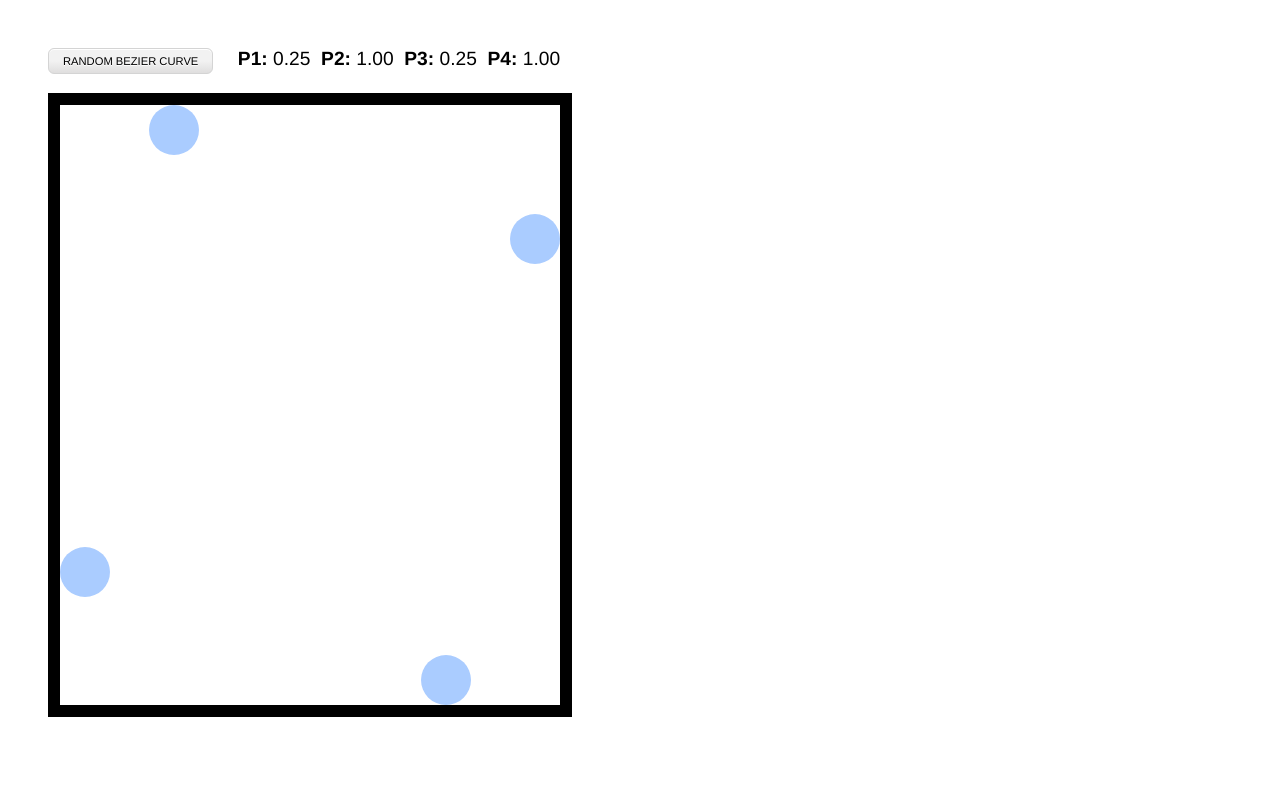
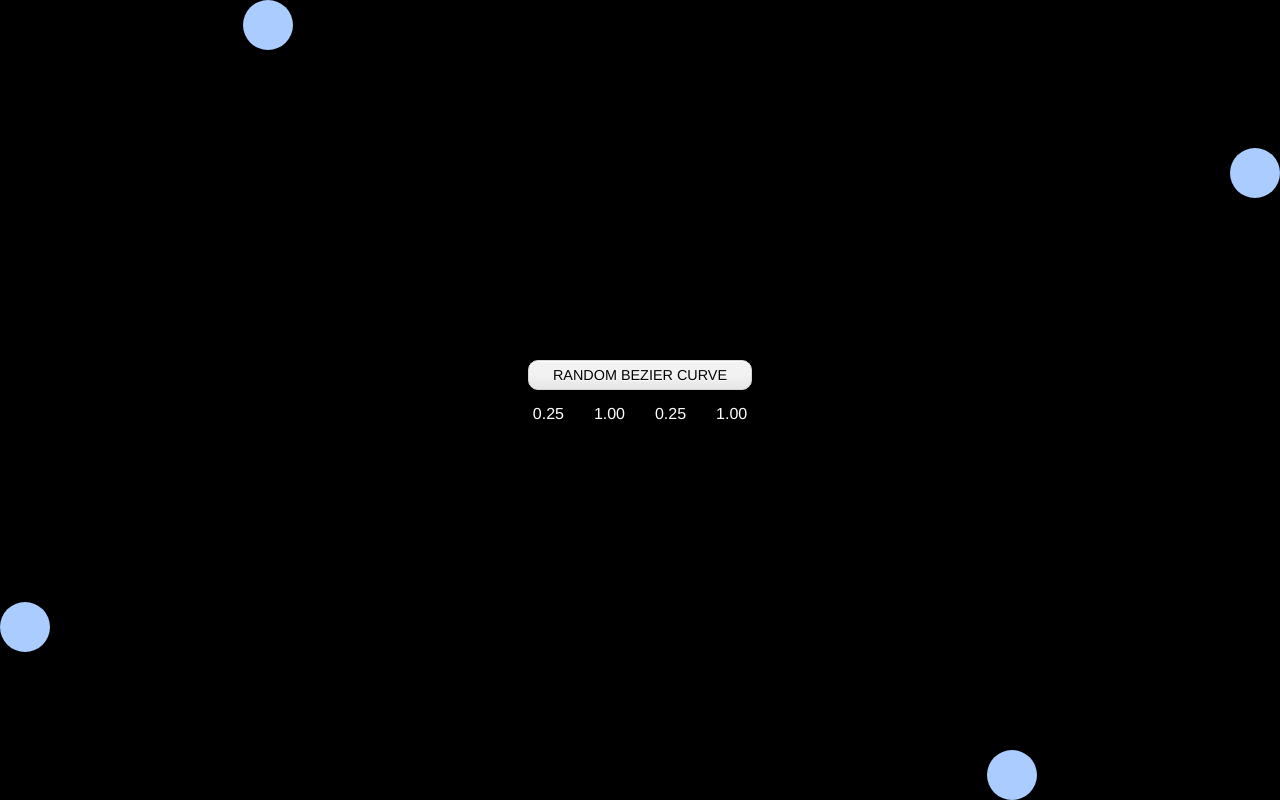
Before and after one commit to z-olpin/bezier-curve-animation, a website: page index.html in a window 1280 px wide. Drawn offline with Linux system fonts and the light colour scheme.

Commit message:
divs roll around viewport edge

```diff
--- a/curveAnimations.js
+++ b/curveAnimations.js
@@ -1,6 +1,6 @@
 const ao = e => {
   const rand = `${Math.random().toFixed(2)}, ${Math.random().toFixed(2)}, ${Math.random().toFixed(2)}, ${Math.random().toFixed(2)}`
-  rand.split(', ').map((e, i) => document.getElementById(`point_${1 + i}`).innerHTML = `${e}&nbsp;`)
+  rand.split(', ').map((e, i) => document.getElementById(`point_${1 + i}`).innerHTML = `${e}`)
   const ball1 = document.getElementById("ball1")
   const ball2 = document.getElementById("ball2")
   const ball3 = document.getElementById("ball3")
--- a/index.html
+++ b/index.html
@@ -6,24 +6,20 @@
   </head>
 
   <body>
-    <p>
-      <button id="butt">Random Bezier Curve</button>
-      <span><strong>P1: </strong></span><span class="points" id="point_1">
-        0.25&nbsp;</span>
-      <span><strong>P2: </strong></span><span class="points" id="point_2">
-        1.00&nbsp;</span>
-      <span><strong>P3: </strong></span><span class="points" id="point_3">
-        0.25&nbsp;</span>
-      <span><strong>P4: </strong></span><span class="points" id="point_4">
-        1.00&nbsp;</span>
-    </p>
+          <button id="butt">Random Bezier Curve</button>
+          <div id="panel">
 
-    <div id="box">
+      <div class="points" id="point_1">0.25</div>
+      <div class="points" id="point_2">1.00</div>
+      <div class="points" id="point_3">0.25</div>
+      <div class="points" id="point_4">1.00</div>
+    </div>
+
+
       <div class="balls" id="ball1"></div>
       <div class="balls" id="ball2"></div>
       <div class="balls" id="ball3"></div>
       <div class="balls" id="ball4"></div>
-    </div>
 
     <script src="./curveAnimations.js" ></script>
   </body>
--- a/styles.css
+++ b/styles.css
@@ -1,7 +1,10 @@
+
 body {
   font-family: helvetica, arial, sans-serif;
-  font-size: 1.2rem;
-  margin: 3rem;
+  font-size: 1rem;
+   color: #fff;
+   margin: 0;
+   background-color: #000000;
 }
 
 .balls {
@@ -36,45 +39,52 @@ body {
   animation-name: right;
 }
 
-#box {
+/* #box {
   position: relative;
-  border: 12px solid black;
-  height: 600px;
-  width: 500px;
+  border: 12px solid white;
   margin: 0;
-}
+  height: calc(100vh - 1.2rem);
+} */
 
 button {
-  margin-right: 1.2rem;
-  display: inline;
-  font-size: 0.7rem;
+  width: 14rem;
+  font-size: 0.9rem;
   font-weight: 500;
   box-shadow: inset 0px 1px 0px 0px #ffffff;
-  background:linear-gradient(to bottom, #f2f2f2 50%, #dfdede 100%);
+  background:linear-gradient(to bottom, #f2f2f2 50%, #e7e6e6 100%);
   background-color:#f7f7f7;
-  border-radius:6px;
+  border-radius:10px;
   border:1px solid #d4d4d4;
   cursor:pointer;
   color:#000000;
   font-family:Helvetica;
-  padding:6px 14px;
+  padding:6px 10px;
   text-transform: uppercase;
   text-shadow:0px 1px 0px #ffffff;
+  position: absolute;
+  top: calc(100vh / 2 - 2.5rem);
+  left: calc(100vw / 2 - 7rem);
   }
 
 button:hover {
-  background:linear-gradient(to bottom, #eeeeee 50%, #f2f2f2 100%);
+  background:linear-gradient(to bottom, #e7e6e6 50%, #f2f2f2 100%);
   background-color:#ebebeb;
 }
-button:active {
-  position:relative;
-  top:1px;
+
+#panel {
+ display: flex;
+ width: 14rem;
+ flex-direction: row;
+ justify-content: space-between;
+ align-items: baseline;
+ position: absolute;
+  top: calc(100vh / 2);
+  left: calc(100vw / 2 - 7rem);
+  font-weight: 400;
 }
 
-.points {
-  font-weight: 400;
-  display: inline;
-  min-width: 200px;
+#panel > * {
+  margin: 0.3rem;
 }
 
 @keyframes down {
@@ -83,7 +93,7 @@ button:active {
   }
 
   100% {
-    top: 550px;
+    top: calc(100% - 50px);
   }
 }
 
@@ -93,7 +103,7 @@ button:active {
   }
 
   100% {
-    right: 450px;
+    right: calc(100% - 50px);
   }
 }
 
@@ -103,7 +113,7 @@ button:active {
   }
 
   100% {
-    left: 450px;
+    left: calc(100% - 50px);
   }
 }
 
@@ -113,6 +123,6 @@ button:active {
   }
 
   100% {
-    bottom: 550px;
+    bottom: calc(100% - 50px);
   }
 }
```
